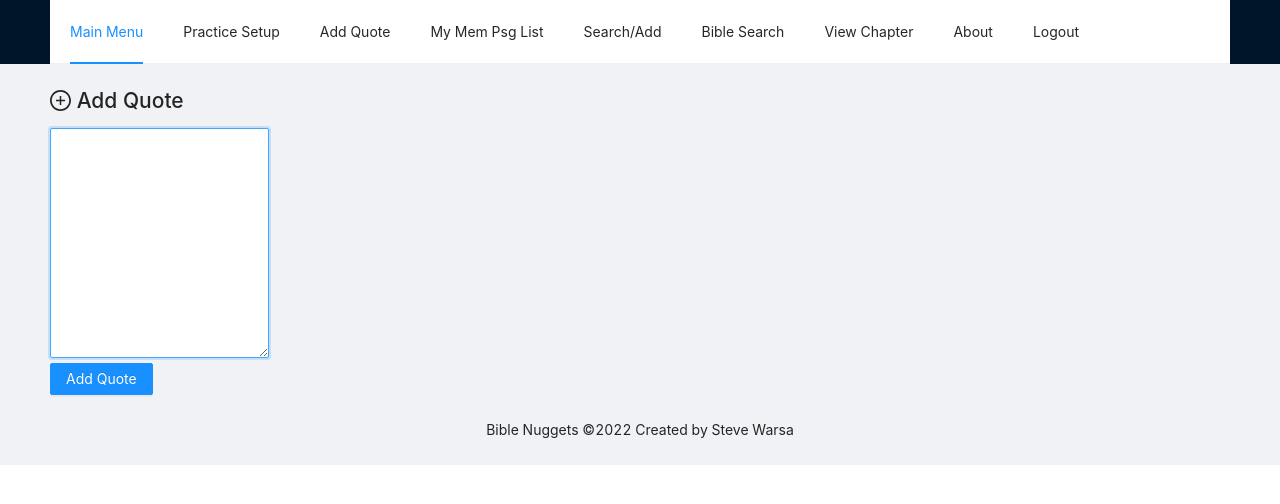
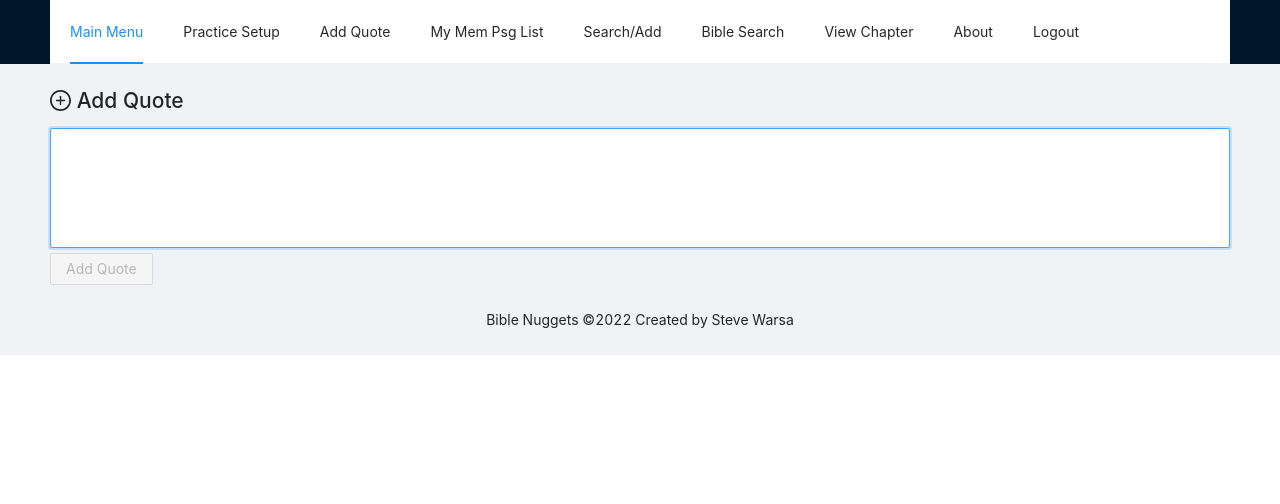
Before and after one commit to stevewarsa/nuggets-react-antd, a React (Create React App) app: page /addQuote in a window 1280 px wide. Shown: the top 504 px of the page. Built offline with nearby package versions, Linux system fonts and the light colour scheme; no server answers.

Commit message:
Disable the submit button unless the quote is populated, also make the textarea be auto sizing

```diff
--- a/src/pages/AddQuote.tsx
+++ b/src/pages/AddQuote.tsx
@@ -52,12 +52,12 @@ const AddQuote = () => {
             <>
                 <h2><PlusCircleOutlined/> Add Quote</h2>
                 <Row style={{marginBottom: "5px"}}>
-                    <Col>
-                        <TextArea autoFocus ref={ref} rows={rowCount} value={quote} onChange={handleInput}/>
+                    <Col span={24}>
+                        <TextArea autoSize={{ minRows: 5, maxRows: 10 }} style={{width: "100%"}} autoFocus ref={ref} rows={rowCount} value={quote} onChange={handleInput}/>
                     </Col>
                 </Row>
                 <Row>
-                    <Col><Button type="primary" onClick={handleAddQuote}>Add Quote</Button></Col>
+                    <Col><Button disabled={!quote || quote.trim().length === 0} type="primary" onClick={handleAddQuote}>Add Quote</Button></Col>
                 </Row>
             </>
         );
```
